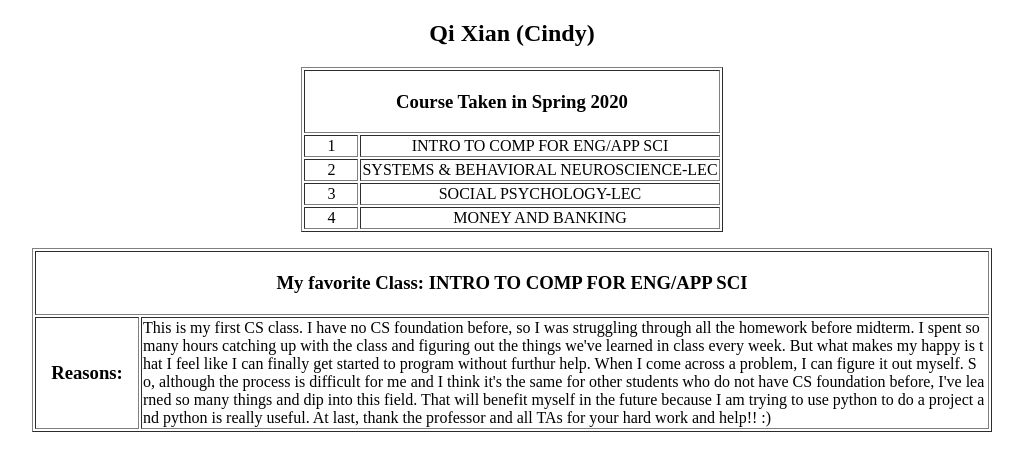
After one commit to Cindy-Xian/Flask, a Flask app: page /classes in a window 1280 px wide. The commit adds this page. Shown: the top 471 px of the page, without its empty margins (128-1151 px from the left). Run offline with Flask 2, Linux system fonts and the light colour scheme.

Commit message:
Finish Classes Websit

```diff
--- a/app.py
+++ b/app.py
@@ -14,7 +14,16 @@ app = Flask(__name__)
 #static route
 @app.route("/")
 def hello():
-    return "Hello World!"
+    return render_template("index.html")
+
+
+@app.route("/assignments")
+def assignments():
+    return render_template("assignments.html")
+
+@app.route("/classes")
+def classes():
+    return render_template("classes.html")
 
 #start the server
 if __name__ == "__main__":
--- /dev/null
+++ b/templates/classes.html
@@ -0,0 +1,66 @@
+<!DOCTYPE html>
+<html>
+    <head>
+        <!--specifies title of the page !-->
+        <title>Home</title>
+    <head>
+    <body>
+    <div style="text-align:center">
+        <span><h2>Qi Xian (Cindy)</h2><span>
+    </div>
+
+    <table border='1' align="center">
+        <thead>
+            <tr>
+                <td colspan="2" align="center"><h3>Course Taken in Spring 2020</h3></td>
+            </tr>
+            </thead>
+            <tbody>
+                <tr>
+                    <td width="50px" align="center">1</td>
+                    <td align="center">INTRO TO COMP FOR ENG/APP SCI</td>
+                </tr>
+                <tr>
+                    <td width="50px" align="center">2</td>
+                    <td align="center">SYSTEMS & BEHAVIORAL NEUROSCIENCE-LEC</td>
+                </tr>
+                <tr>
+                    <td width="50px" align="center">3</td>
+                    <td align="center">SOCIAL PSYCHOLOGY-LEC</td>
+                </tr>
+                <tr>
+                    <td width="50px" align="center">4</td>
+                    <td align="center">MONEY AND BANKING</td>
+                </tr>
+            </tbody>
+    </table>
+
+
+    <p>
+        <table border='1' style="word-break: break-all;  word-wrap:break-word;" width="960px" align="center">
+             <thead>
+                <tr>
+                    <td colspan="2" align="center"><h3>My favorite Class: INTRO TO COMP FOR ENG/APP SCI</h3></td>
+                </tr>
+                </thead>
+            <tbody>
+                 <tr>
+                     <td width="100px" align="center">
+                         <h3>Reasons:</h3>
+                     </td>
+                     <td>This is my first CS class. I have no CS foundation before, so I was struggling
+                        through all the homework before midterm. I spent so many hours catching up with
+                        the class and figuring out the things we've learned in class every week. But what
+                        makes my happy is that I feel like I can finally get started to program without
+                        furthur help. When I come across a problem, I can figure it out myself. So, although
+                        the process is difficult for me and I think it's the same for other students who
+                        do not have CS foundation before, I've learned so many things and dip into this field.
+                        That will benefit myself in the future because I am trying to use python to do a project
+                        and python is really useful. At last, thank the professor and all TAs for your hard
+                        work and help!! :)</td>
+                 </tr>
+        </table>
+    </p>
+
+    </body>
+</html>
```
Also changed, not shown: templates/assignments.html (added, +43 -0 lines), templates/index.html (+16 -1 lines), static/images/mypicture.jpg (added), 2 other files.
